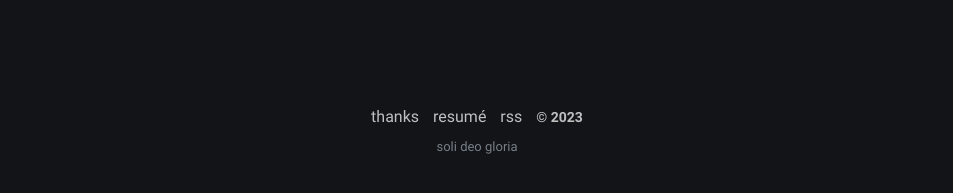
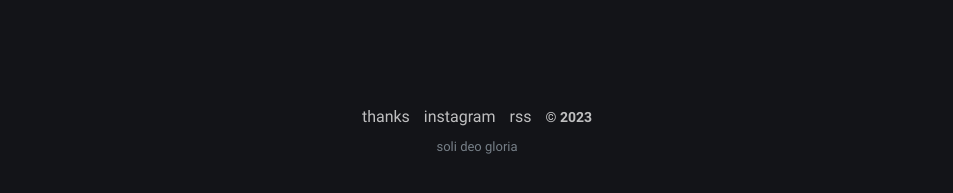
Before and after one commit to atrial-albumen/atrial-albumen.github.io, a Jekyll site: the page built from index.md, in a window 1280 px wide. Shown: the part 625-818 px from the top of the page, without its empty margins (163-1116 px from the left). Built offline with Jekyll 4.4.1, drawn with Linux system fonts in a browser that asks for light colours.

Commit message:
Update footer.html

```diff
--- a/_includes/footer.html
+++ b/_includes/footer.html
@@ -1,6 +1,6 @@
 <footer class="footer">
   <a class="footer_item" href="/thanks">thanks</a>
-  <a class="footer_item" href="/resume">resumé</a>
+  <a class="footer_item" href="https://instagram.com/jonahlosh" target="_blank">instagram</a>
   <a class="footer_item" href="/feed.xml">rss</a>
   <span class="footer_item">&copy; {{ site.time | date: "%Y" }}</span>
   <small class="footer_copyright">soli deo gloria</small>
```
